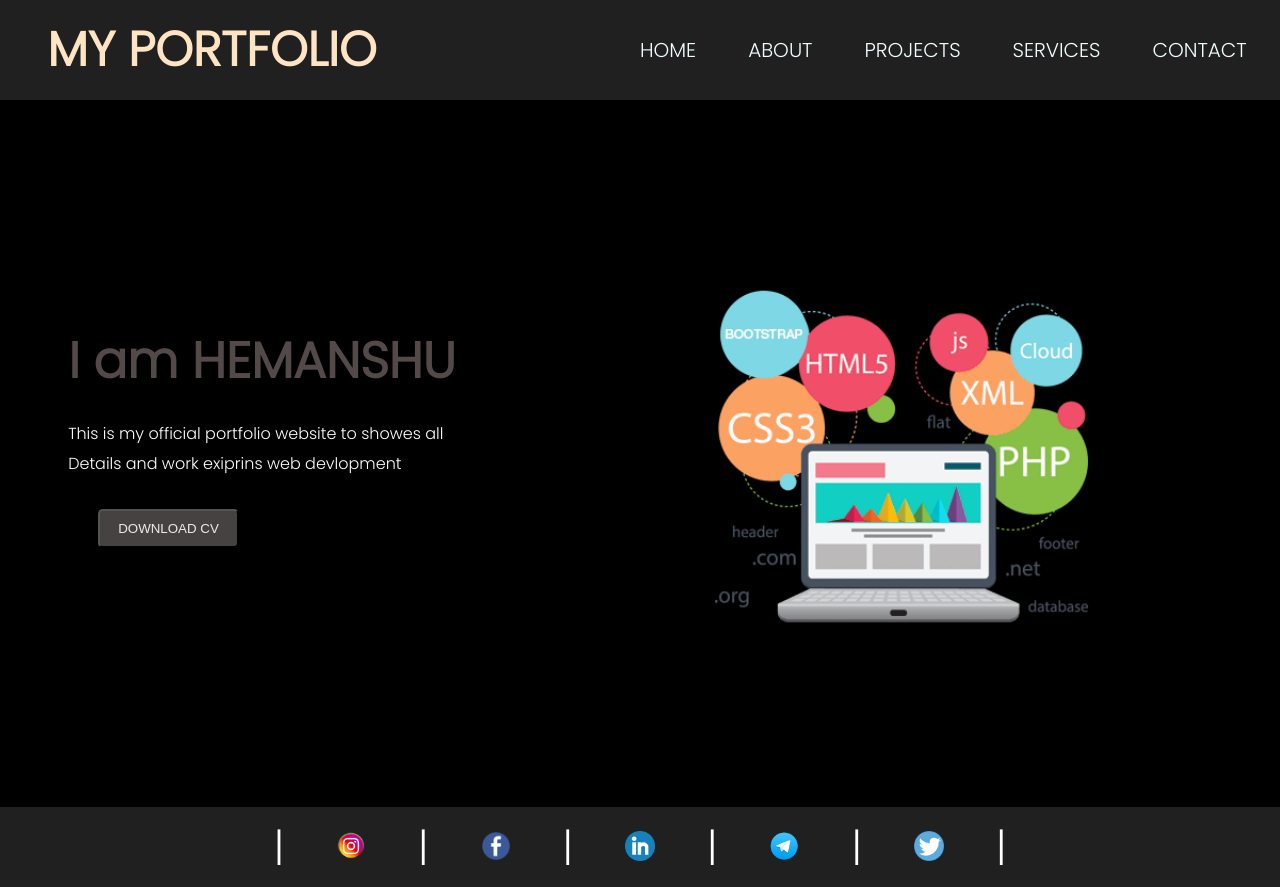
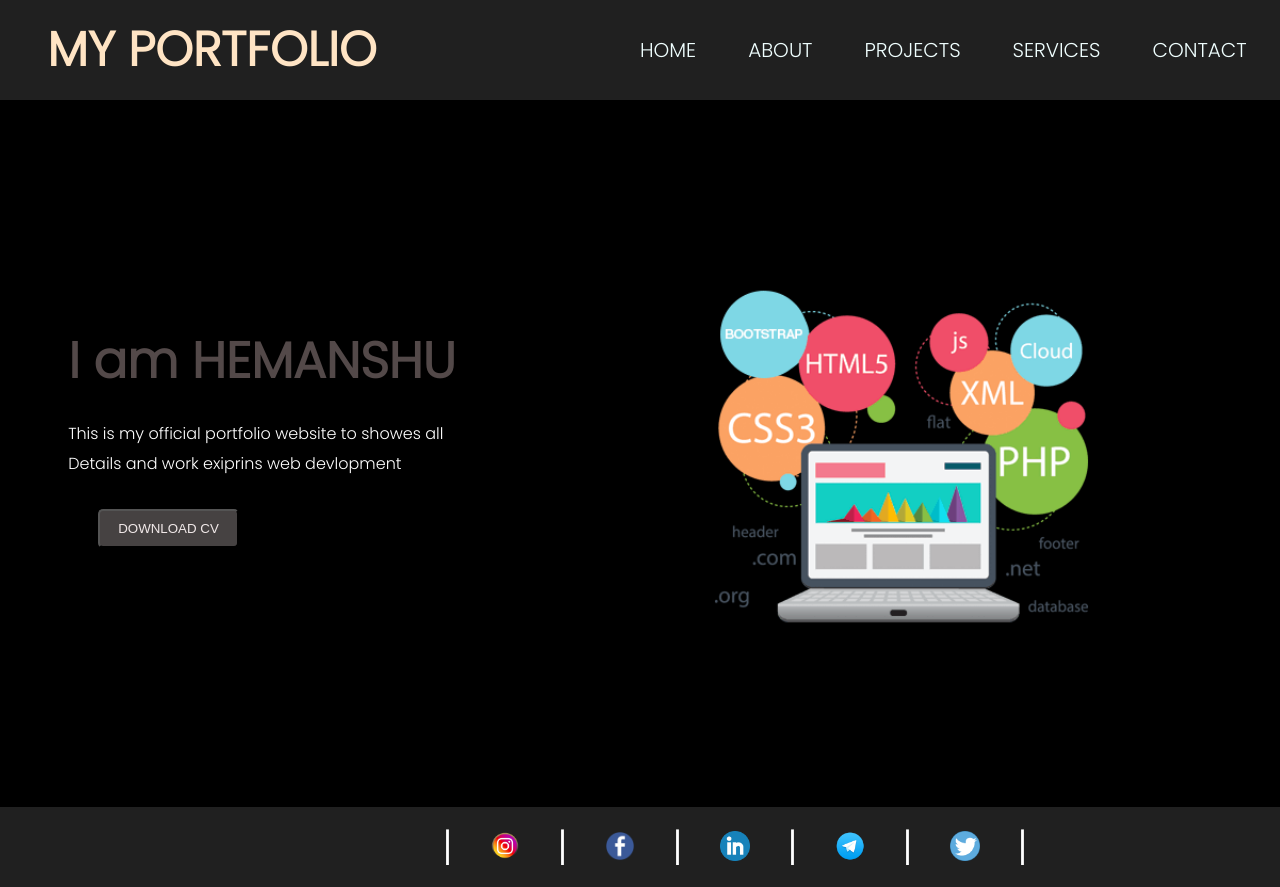
Before and after one commit to HarshG003/port_folio, a plain HTML site: page index.html in a window 1280 px wide. Drawn offline with Linux system fonts and the light colour scheme.

Commit message:
Update styles.css

```diff
--- a/styles.css
+++ b/styles.css
@@ -75,7 +75,7 @@ nav .right ul li a {
     display: flex;
 }
 
-.leftsec{
+.leftsec {
     margin-top: 160px;
 }
 
@@ -113,15 +113,9 @@ nav .right ul li a {
     margin-bottom: 5.6%;
 }
 
-.rightsec img{
+.rightsec img {
     width: 600px;
 }
-
-.rightsec img:hover {
-    transform: scale(1.2);
-    transition: 0.5s;
-}
-
 
 /* FOOTER SEC */
 
@@ -133,8 +127,13 @@ footer {
     align-items: center;
 }
 
-footer img{
+footer img {
     height: 30px;
+}
+
+.rightsec img:hover {
+    transform: scale(1.2);
+    transition: 0.5s;
 }
 
 footer ul {
@@ -144,11 +143,12 @@ footer ul {
 }
 
 footer ul li {
-    margin: 0 16px;
+    margin: 0 2%;
     padding: 10px;
     font-size: 40px;
 }
-footer ul li img:hover{
+
+footer ul li img:hover {
     transform: scale(1.5);
     transition: 0.5s;
 }
```
